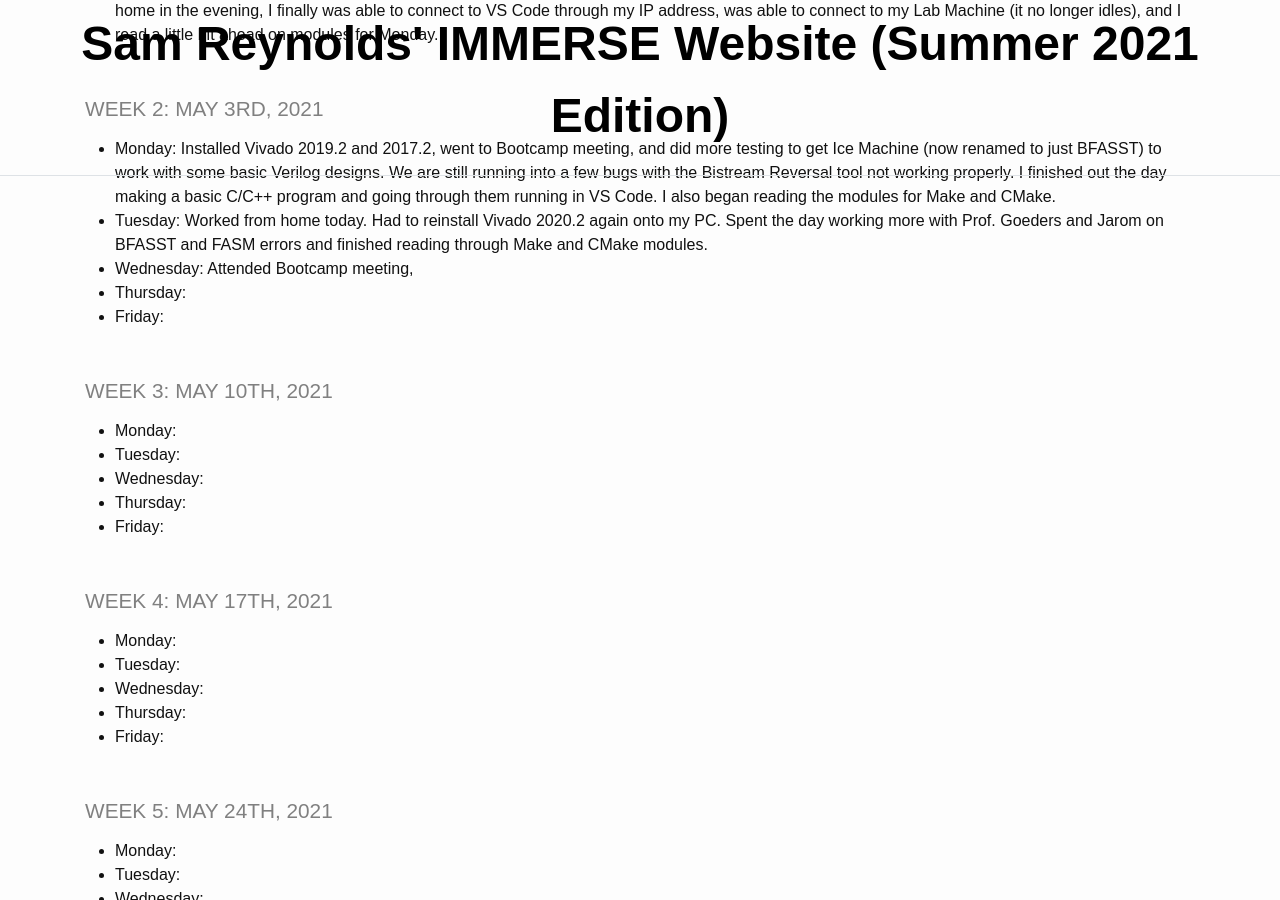
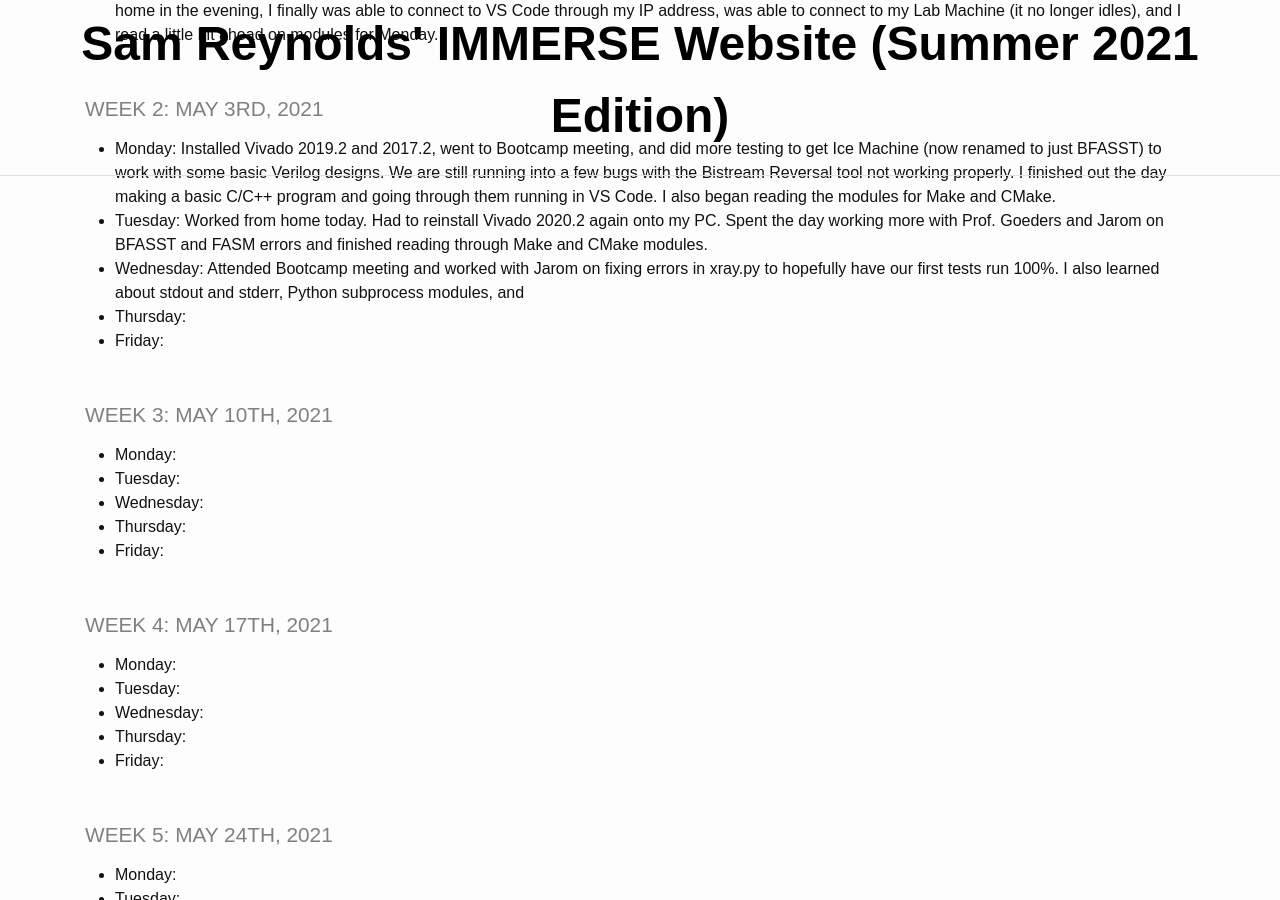
Before and after one commit to TheDHCreator/thedhcreator.github.io, a Jekyll site: the page built from _pages/log.md, in a window 1280 px wide and 900 px high, scrolled down 503 px. Built offline with Jekyll 4.4.1, drawn with Linux system fonts in a browser that asks for light colours.

Commit message:
commit de cinco de mayo numero dos

```diff
--- a/_pages/log.md
+++ b/_pages/log.md
@@ -15,7 +15,7 @@ title: IMMERSE Log
 
 * **Monday**: Installed Vivado 2019.2 and 2017.2, went to Bootcamp meeting, and did more testing to get Ice Machine (now renamed to just BFASST) to work with some basic Verilog designs. We are still running into a few bugs with the Bistream Reversal tool not working properly. I finished out the day making a basic C/C++ program and going through them running in VS Code. I also began reading the modules for Make and CMake.
 * **Tuesday**: Worked from home today. Had to reinstall Vivado 2020.2 again onto my PC. Spent the day working more with Prof. Goeders and Jarom on BFASST and FASM errors and finished reading through Make and CMake modules.
-* **Wednesday**: Attended Bootcamp meeting,
+* **Wednesday**: Attended Bootcamp meeting and worked with Jarom on fixing errors in xray.py to hopefully have our first tests run 100%. I also learned about stdout and stderr, Python subprocess modules, and
 * **Thursday**:
 * **Friday**:
 
```
